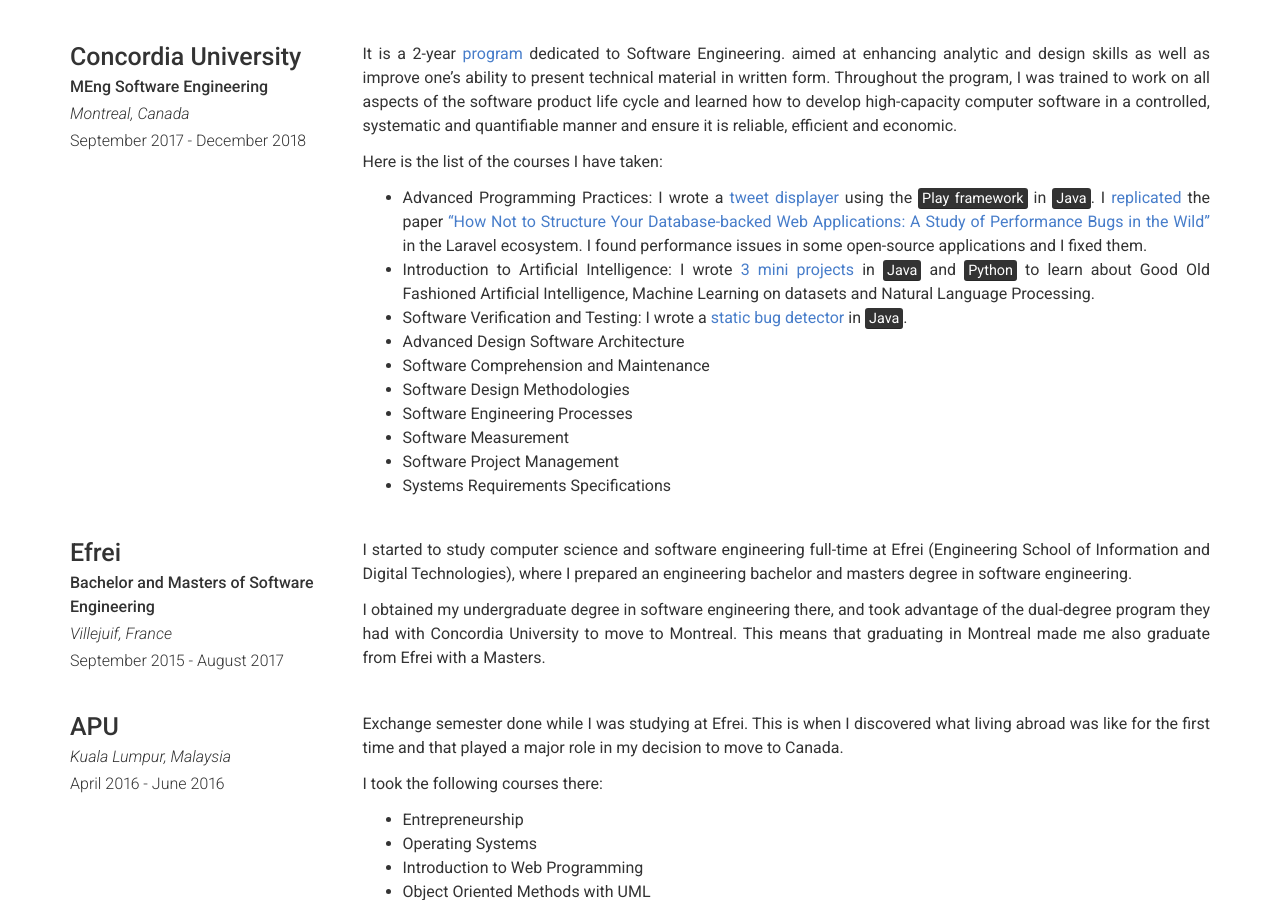
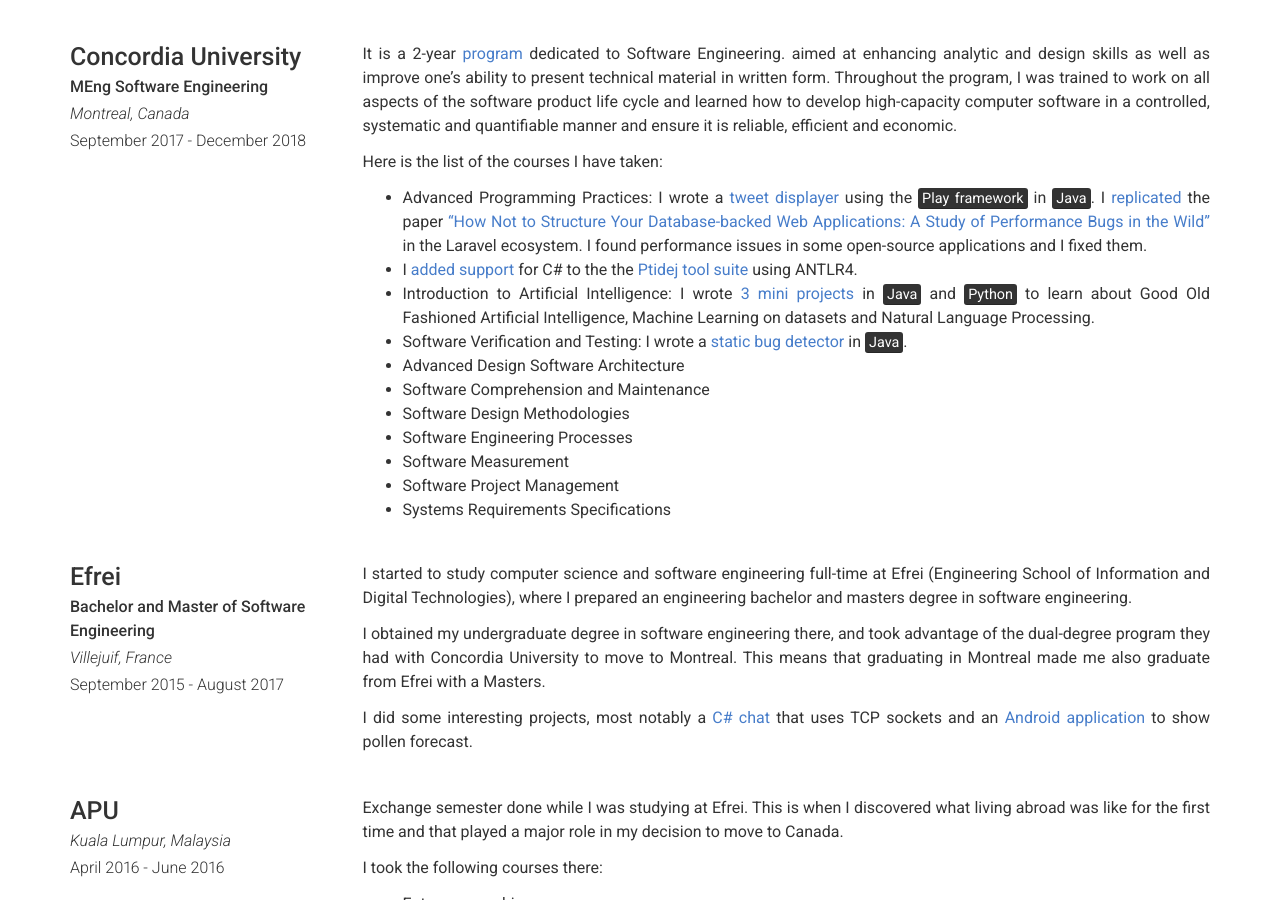
Before and after one commit to AdrienPoupa/resume, a Jekyll site: the page built from index.md, in a window 1280 px wide and 900 px high, scrolled down 2573 px. Built offline with Jekyll 4.4.1, drawn with Linux system fonts in a browser that asks for light colours; nearby versions of some CDN libraries.

Commit message:
Update education.yml

```diff
--- a/_data/en/education.yml
+++ b/_data/en/education.yml
@@ -19,6 +19,8 @@
     I [replicated](https://github.com/AdrienPoupa/soen7481-project) the paper
     ["How Not to Structure Your Database-backed Web Applications: A Study of Performance Bugs in the Wild"](https://ieeexplore.ieee.org/document/8453153)
     in the Laravel ecosystem. I found performance issues in some open-source applications and I fixed them.
+    - I [added support](https://cdn.poupa.fr/uploads/2020/02/ptidej-csharp-parser.pdf) for C# to the the
+    [Ptidej tool suite](http://www.ptidej.net/downloads/tools/ptidejtoolsuite) using ANTLR4.
     - Introduction to Artificial Intelligence: I wrote [3 mini projects](https://github.com/AdrienPoupa/comp6721) in <mark>Java</mark> and <mark>Python</mark>
     to learn about Good Old Fashioned Artificial Intelligence, Machine Learning on datasets and Natural Language Processing.
     - Software Verification and Testing:
@@ -36,7 +38,7 @@
   link: https://www.efrei.fr
   dates: September 2015 - August 2017
   location: Villejuif, France
-  qualification: Bachelor and Masters of Software Engineering
+  qualification: Bachelor and Master of Software Engineering
   description: |
     I started to study computer science and software engineering full-time at Efrei
     (Engineering School of Information and Digital Technologies),
@@ -45,6 +47,9 @@
     I obtained my undergraduate degree in software engineering there, and took advantage of the dual-degree program
     they had with Concordia University to move to Montreal. This means that graduating in Montreal made me also
     graduate from Efrei with a Masters.
+
+    I did some interesting projects, most notably a [C# chat](https://github.com/AdrienPoupa/chat) that uses TCP sockets
+    and an [Android application](https://github.com/AdrienPoupa/epollen) to show pollen forecast.
 
 - layout: left
   name: APU
```
